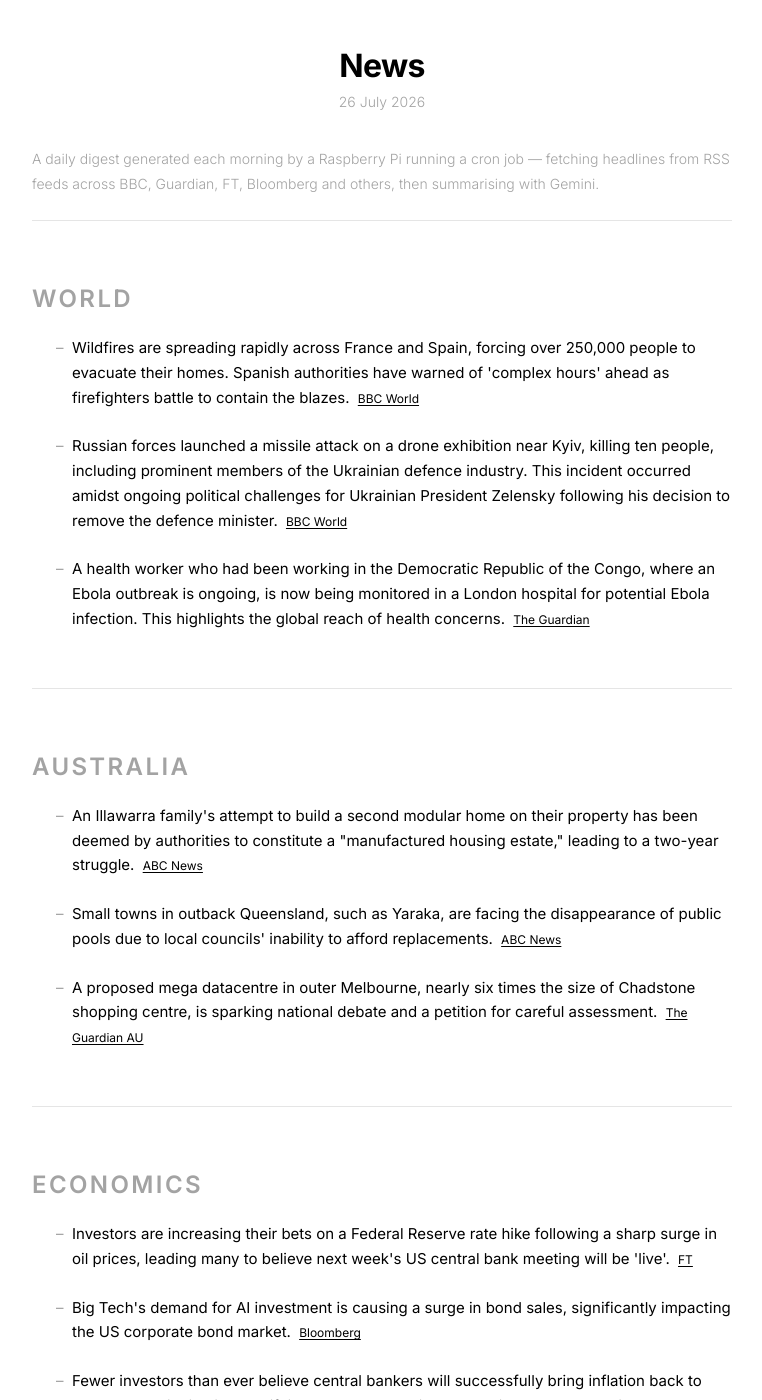
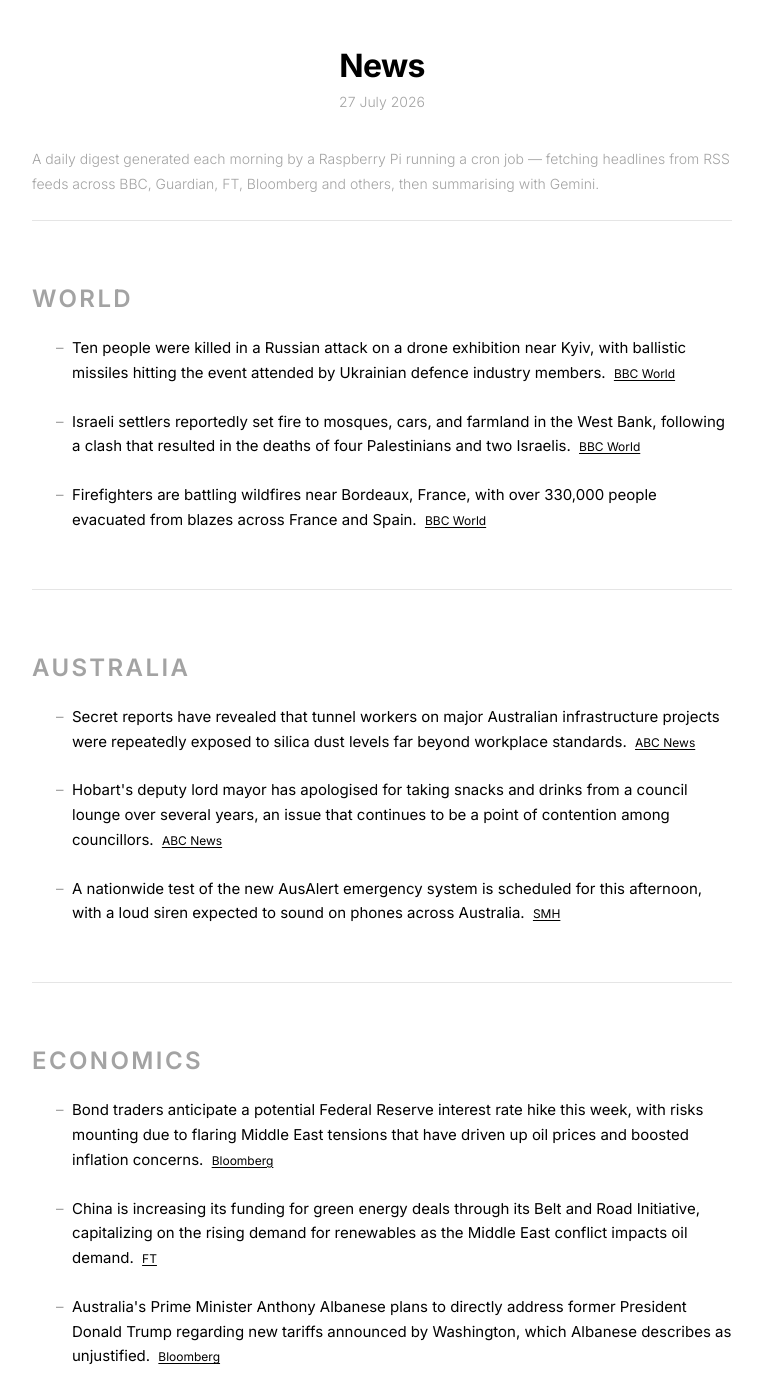
Before and after one commit to s-jac/s-jac.github.io, a Jekyll site: the page built from projects/news.html, in a window 1280 px wide and 1400 px high. Shown: the whole window, without its empty margins (258-1020 px from the left). Built offline with Jekyll 4.4.1, drawn with Linux system fonts in a browser that asks for light colours; some of the changed text lies outside the part shown.

Commit message:
daily news update 27 July 2026

```diff
--- a/_data/news.json
+++ b/_data/news.json
@@ -1,24 +1,24 @@
 {
-  "date": "26 July 2026",
-  "generated_at": "2026-07-25T21:00:24.608787+00:00",
+  "date": "27 July 2026",
+  "generated_at": "2026-07-26T21:00:23.860715+00:00",
   "sections": [
     {
       "heading": "World",
       "bullets": [
         {
-          "text": "Wildfires are spreading rapidly across France and Spain, forcing over 250,000 people to evacuate their homes. Spanish authorities have warned of 'complex hours' ahead as firefighters battle to contain the blazes.",
+          "text": "Ten people were killed in a Russian attack on a drone exhibition near Kyiv, with ballistic missiles hitting the event attended by Ukrainian defence industry members.",
           "source": "BBC World",
           "url": "https://www.bbc.com/news/world"
         },
         {
-          "text": "Russian forces launched a missile attack on a drone exhibition near Kyiv, killing ten people, including prominent members of the Ukrainian defence industry. This incident occurred amidst ongoing political challenges for Ukrainian President Zelensky following his decision to remove the defence minister.",
+          "text": "Israeli settlers reportedly set fire to mosques, cars, and farmland in the West Bank, following a clash that resulted in the deaths of four Palestinians and two Israelis.",
           "source": "BBC World",
           "url": "https://www.bbc.com/news/world"
         },
         {
-          "text": "A health worker who had been working in the Democratic Republic of the Congo, where an Ebola outbreak is ongoing, is now being monitored in a London hospital for potential Ebola infection. This highlights the global reach of health concerns.",
-          "source": "The Guardian",
-          "url": "https://www.theguardian.com"
+          "text": "Firefighters are battling wildfires near Bordeaux, France, with over 330,000 people evacuated from blazes across France and Spain.",
+          "source": "BBC World",
+          "url": "https://www.bbc.com/news/world"
         }
       ]
     },
@@ -26,19 +26,19 @@
       "heading": "Australia",
       "bullets": [
         {
-          "text": "An Illawarra family's attempt to build a second modular home on their property has been deemed by authorities to constitute a \"manufactured housing estate,\" leading to a two-year struggle.",
+          "text": "Secret reports have revealed that tunnel workers on major Australian infrastructure projects were repeatedly exposed to silica dust levels far beyond workplace standards.",
           "source": "ABC News",
           "url": "https://www.abc.net.au/news"
         },
         {
-          "text": "Small towns in outback Queensland, such as Yaraka, are facing the disappearance of public pools due to local councils' inability to afford replacements.",
+          "text": "Hobart's deputy lord mayor has apologised for taking snacks and drinks from a council lounge over several years, an issue that continues to be a point of contention among councillors.",
           "source": "ABC News",
           "url": "https://www.abc.net.au/news"
         },
         {
-          "text": "A proposed mega datacentre in outer Melbourne, nearly six times the size of Chadstone shopping centre, is sparking national debate and a petition for careful assessment.",
-          "source": "The Guardian AU",
-          "url": "https://www.theguardian.com/au"
+          "text": "A nationwide test of the new AusAlert emergency system is scheduled for this afternoon, with a loud siren expected to sound on phones across Australia.",
+          "source": "SMH",
+          "url": "https://www.smh.com.au"
         }
       ]
     },
@@ -46,19 +46,19 @@
       "heading": "Economics",
       "bullets": [
         {
-          "text": "Investors are increasing their bets on a Federal Reserve rate hike following a sharp surge in oil prices, leading many to believe next week's US central bank meeting will be 'live'.",
+          "text": "Bond traders anticipate a potential Federal Reserve interest rate hike this week, with risks mounting due to flaring Middle East tensions that have driven up oil prices and boosted inflation concerns.",
+          "source": "Bloomberg",
+          "url": "https://www.bloomberg.com/markets"
+        },
+        {
+          "text": "China is increasing its funding for green energy deals through its Belt and Road Initiative, capitalizing on the rising demand for renewables as the Middle East conflict impacts oil demand.",
           "source": "FT",
           "url": "https://www.ft.com"
         },
         {
-          "text": "Big Tech's demand for AI investment is causing a surge in bond sales, significantly impacting the US corporate bond market.",
+          "text": "Australia's Prime Minister Anthony Albanese plans to directly address former President Donald Trump regarding new tariffs announced by Washington, which Albanese describes as unjustified.",
           "source": "Bloomberg",
           "url": "https://www.bloomberg.com/markets"
-        },
-        {
-          "text": "Fewer investors than ever believe central bankers will successfully bring inflation back to target levels, indicating a shift in market expectations regarding monetary policy.",
-          "source": "The Economist",
-          "url": "https://www.economist.com/finance-and-economics"
         }
       ]
     }
```
